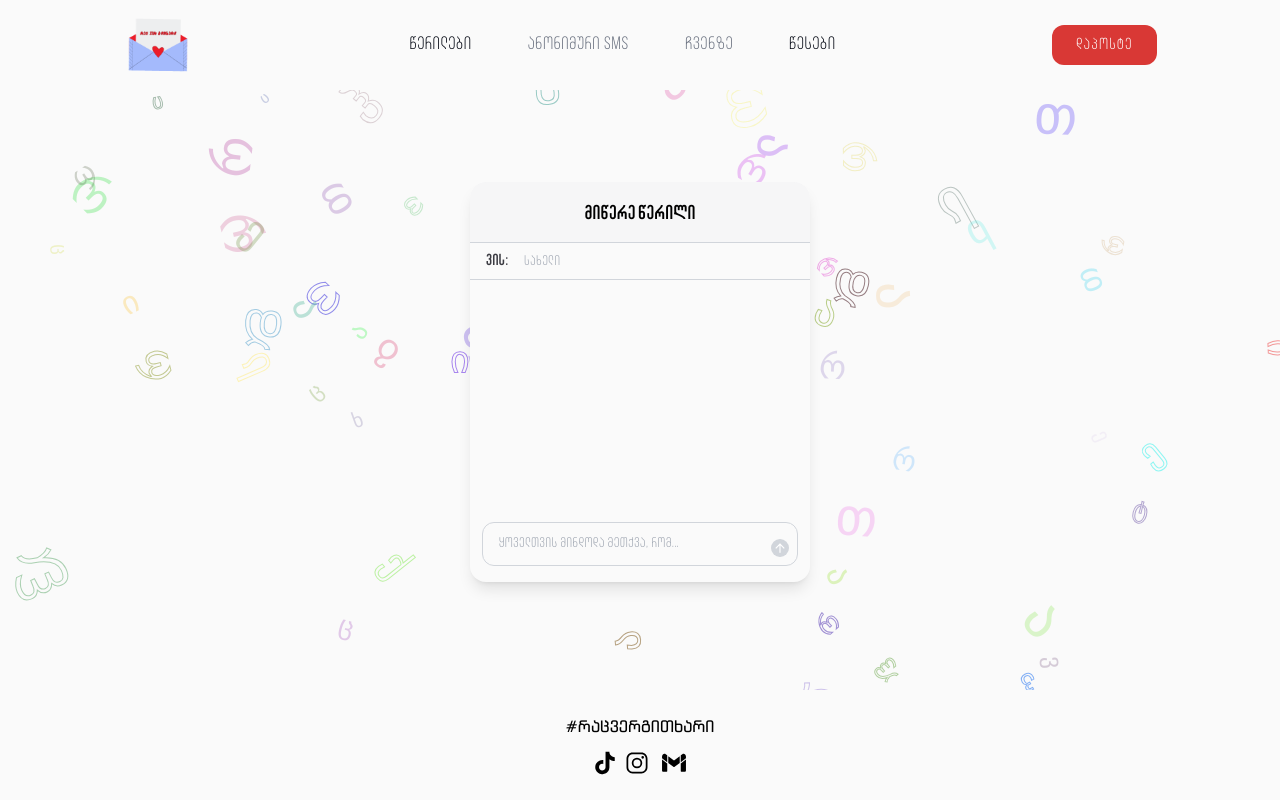
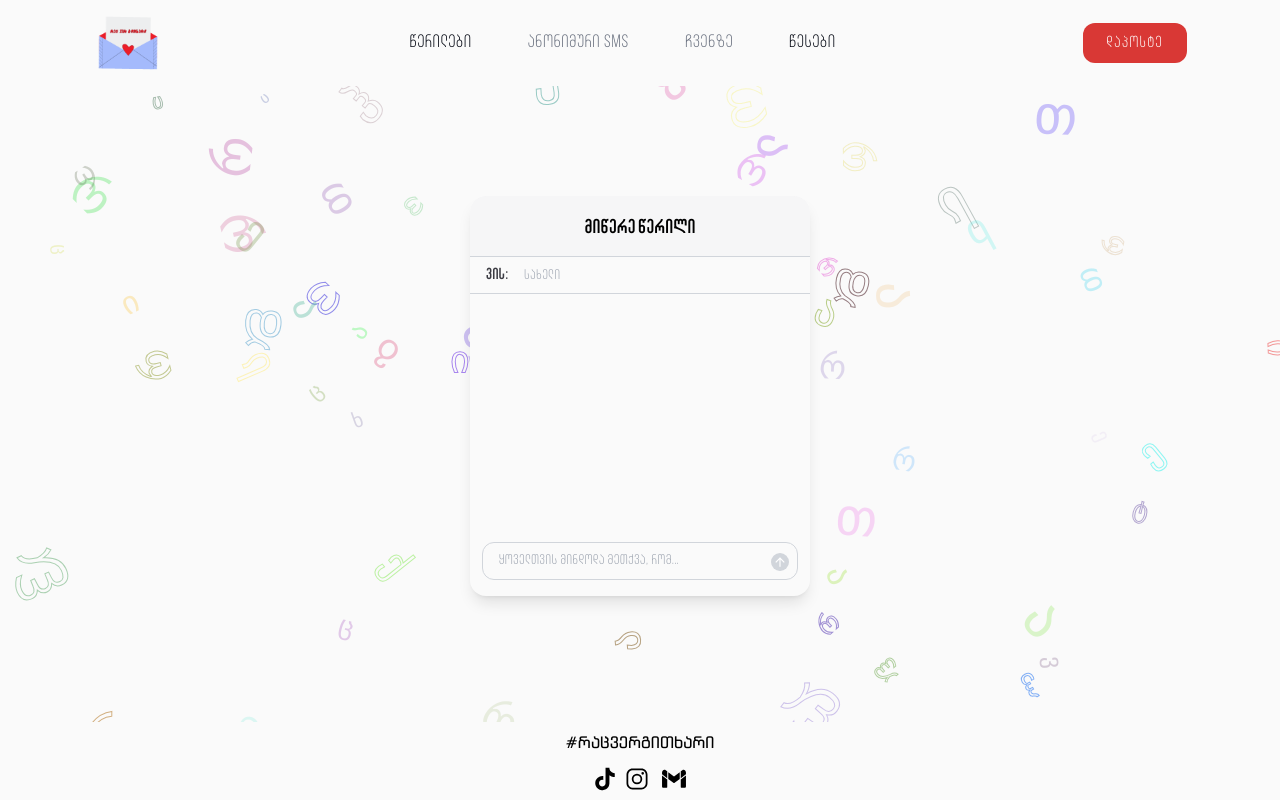
Before and after one commit to Dadu400/untold-things-frontend, a React (Create React App) app: page /submit in a window 1280 px wide. Built offline with nearby package versions, Linux system fonts and the light colour scheme.

Commit message:
minor adjustments

```diff
--- a/src/components/footer/Footer.tsx
+++ b/src/components/footer/Footer.tsx
@@ -1,6 +1,6 @@
 function Footer() {
     return (
-        <footer className="flex py-6 bg-bgColor z-10 left-0 bottom-0 w-full">
+        <footer className="flex py-2 bg-bgColor z-10 left-0 bottom-0 w-full">
             <div className="flex flex-col mx-auto items-center gap-3">
                 <h1 className="font-bpg">
                     #რაცვერგითხარი
--- a/src/components/header/BurgerMenu.tsx
+++ b/src/components/header/BurgerMenu.tsx
@@ -10,8 +10,8 @@ function BurgerMenu({ className }: BurgerMenuProps) {
     const [isMenuOpen, setMenuOpen] = useState(false);
 
     return (
-        <div className={`${className} cursor-pointer`}>
-            <MenuIcon onClick={() => setMenuOpen(!isMenuOpen)} />
+        <div className={`${className} cursor-pointer pt-4`}>
+            <MenuIcon onClick={() => setMenuOpen(!isMenuOpen)} fontSize={"medium"}/>
             {isMenuOpen && (
                 <BurgerMenuDialog setMenuOpen={setMenuOpen} />
             )}
--- a/src/components/header/Header.tsx
+++ b/src/components/header/Header.tsx
@@ -6,8 +6,8 @@ import {NavLink} from "react-router-dom";
 
 function Header() {
     return (
-        <header className="w-full px-8 py-2.5 bg-bgColor z-10">
-            <div className="w-[90%] md:w-[85%] lg:mx-auto flex items-center justify-between">
+        <header className="w-full px-8 py-2 bg-bgColor z-10 flex items-center justify-between">
+            <div className="w-full lg:w-[90%] lg:mx-auto flex items-center justify-between">
                 <NavLink
                     to="/">
                     <img src={logo} alt="logo" className="w-[70px] h-[70px]"/>
--- a/src/components/posts/TypedText.tsx
+++ b/src/components/posts/TypedText.tsx
@@ -20,7 +20,7 @@ function TypedText() {
     }, []);
     return (
         <div>
-            <span ref={textRef}  className='text-xl md:text-3xl font-light tracking-wider font-dejavu font-bold'></span>
+            <span ref={textRef} className='text-xl md:text-3xl tracking-wider font-dejavu font-regular'></span>
         </div>
     );
 }
--- a/src/components/submit/NewPost.tsx
+++ b/src/components/submit/NewPost.tsx
@@ -104,7 +104,7 @@ function NewPost() {
                     />
                     <button
                         type="submit"
-                        className={`p-[2px] rounded-full flex items-center self-end text-white mt-2 ${isButtonDisabled ? "bg-gray-300" : "bg-[#007aff]"}`}
+                        className={`p-[2px] rounded-full flex items-center self-end text-white ${isButtonDisabled ? "bg-gray-300" : "bg-[#007aff]"}`}
                         disabled={isButtonDisabled}
                     >
                         <ArrowUpwardIcon style={{ fontSize: "14px" }} />
--- a/src/pages/SinglePostPage.tsx
+++ b/src/pages/SinglePostPage.tsx
@@ -70,7 +70,7 @@ function SinglePostPage() {
     }
 
     return (
-        <>
+        <section className="flex flex-col my-2 gap-2">
             <Helmet>
                 <title>{`უთქმელი სიტყვები ${postData.MessageTo}ს, პოსტი #${postData.id} - რაც ვერ გითხარი`}</title>
                 <meta name="description" content={`უთქმელი სიტყვები ${postData.MessageTo}ს, პოსტი ID: ${postData.id}`} />
@@ -111,7 +111,7 @@ function SinglePostPage() {
                 onShare={() => console.log("Shared!")}
                 onClick={() => console.log("Post clicked!")}
             />
-        </>
+        </section>
     );
 }
 
```
